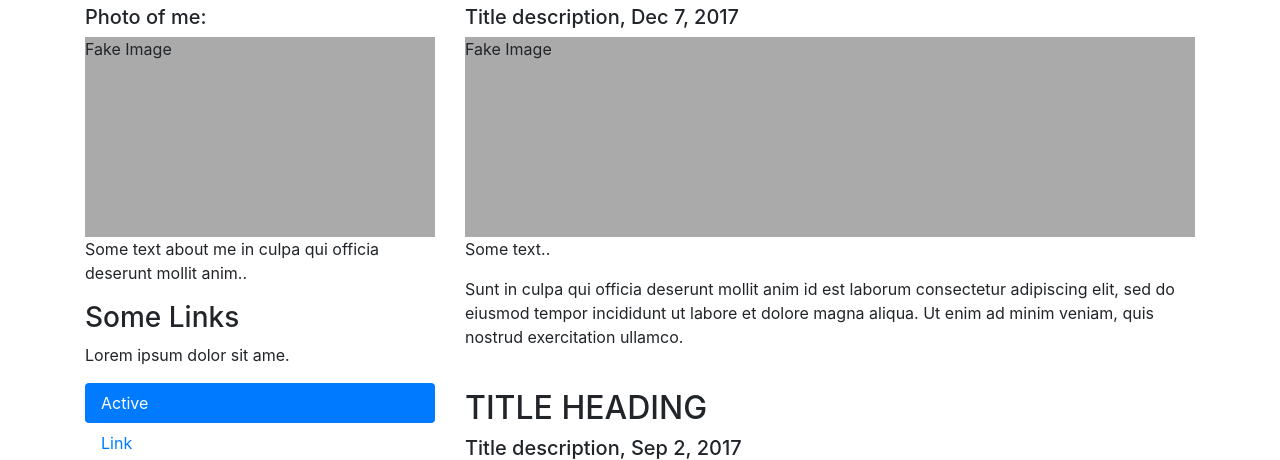
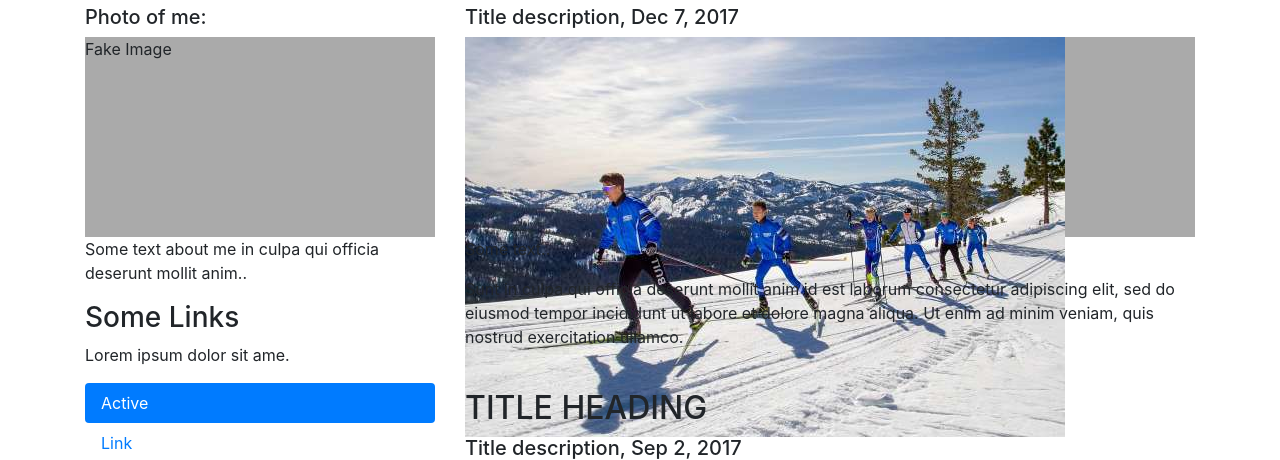
Before and after one commit to mazzyrosenast/2011-learngit-1, a plain HTML site: page index.html in a window 1280 px wide. Shown: the part 351-811 px from the top of the page. Drawn offline with nearby package versions, Linux system fonts and the light colour scheme.

Commit message:
Update index.html

```diff
--- a/index.html
+++ b/index.html
@@ -70,7 +70,7 @@
     <div class="col-sm-8">
       <h2>TITLE HEADING</h2>
       <h5>Title description, Dec 7, 2017</h5>
-      <div class="fakeimg">Fake Image</div>
+      <div class="fakeimg"><img src="img/cross country skiing.jpg" alt="cross country skiing"/></div>
       <p>Some text..</p>
       <p>Sunt in culpa qui officia deserunt mollit anim id est laborum consectetur adipiscing elit, sed do eiusmod tempor incididunt ut labore et dolore magna aliqua. Ut enim ad minim veniam, quis nostrud exercitation ullamco.</p>
       <br>
```
